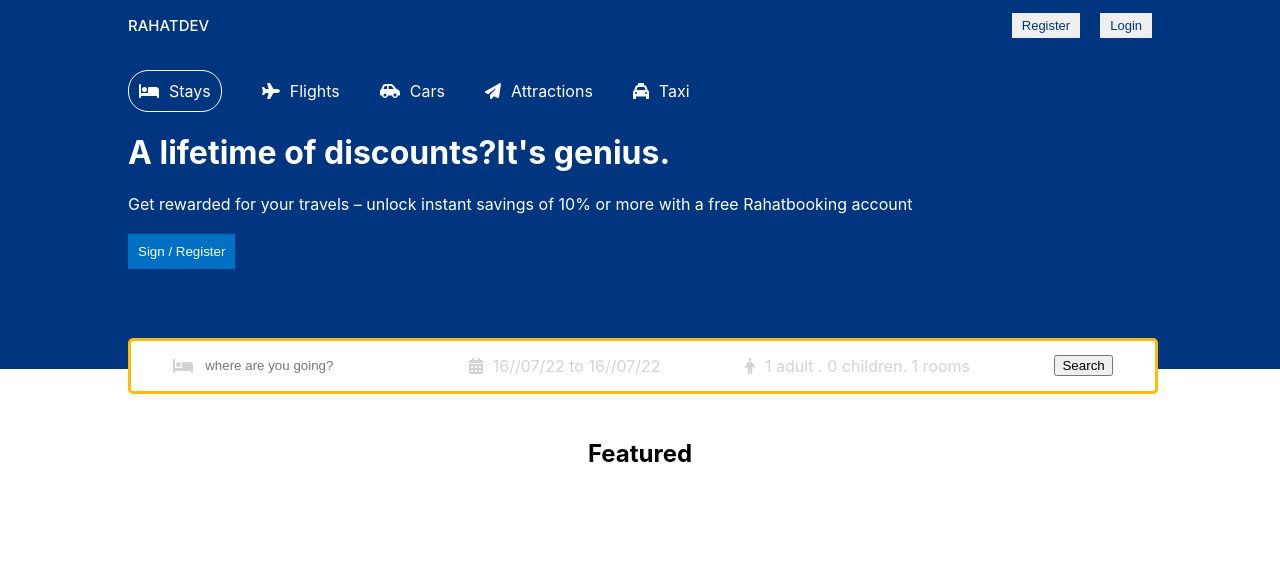
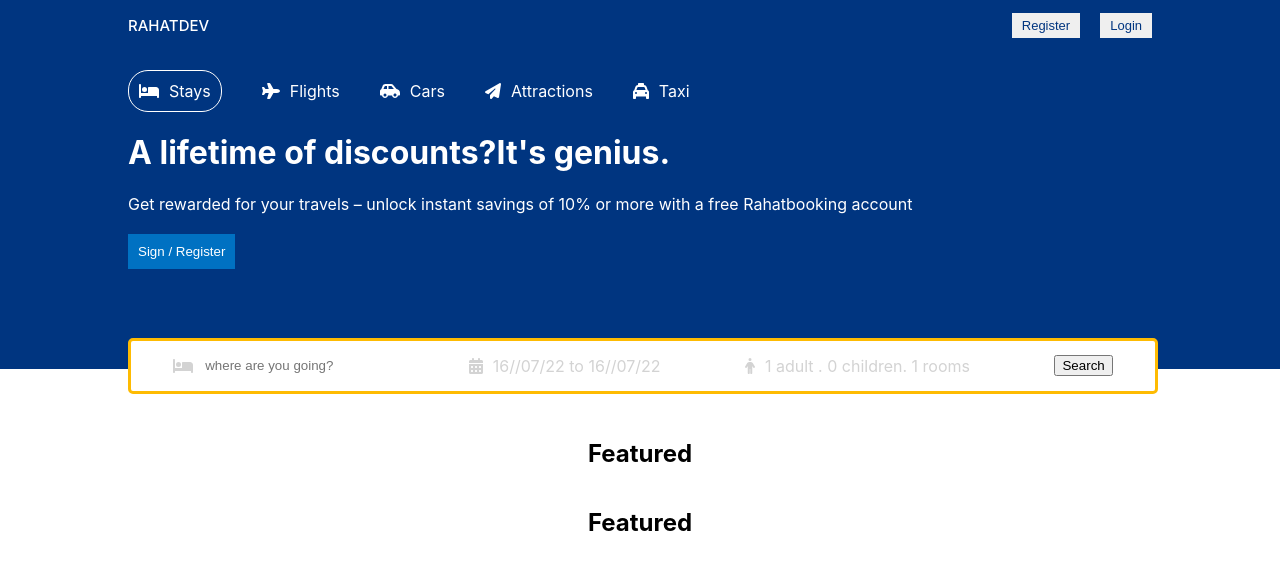
Before and after one commit to bellicose77/booking-app-clientside, a React (Create React App) app: page / in a window 1280 px wide. Shown: the top 570 px of the page. Built offline with nearby package versions, Linux system fonts and the light colour scheme.

Commit message:
home page

```diff
--- a/src/pages/Home/Home.js
+++ b/src/pages/Home/Home.js
@@ -10,6 +10,7 @@ const Home = () => {
            <Header/>
            <div className='homeContainer'>
                <Featured/>
+               <Featured/>
            </div>
         </div>
     );
```
